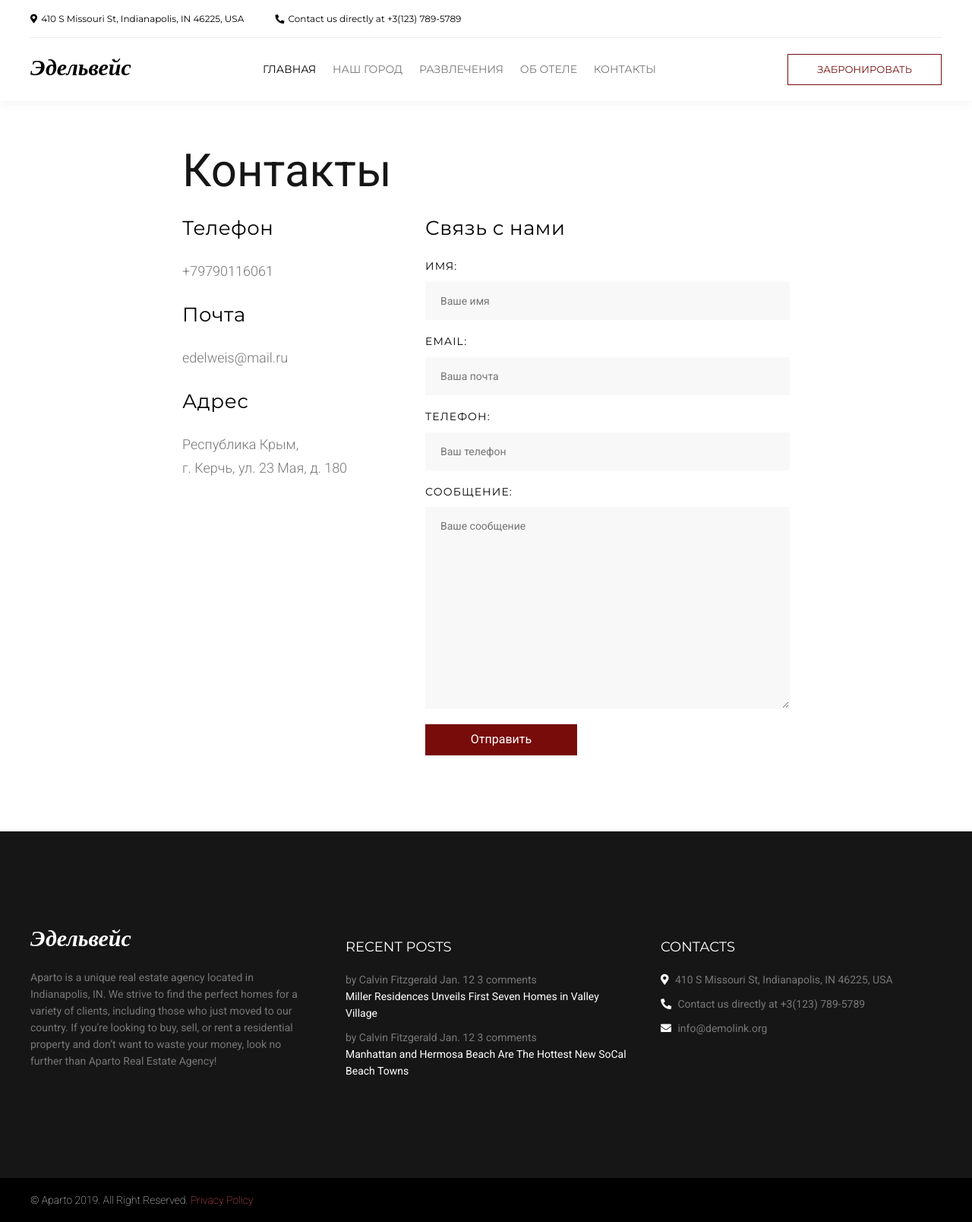
After one commit to lesly1337/edelweis, a PHP site: template web/template/contacts.html in a window 1280 px wide. The commit adds this page. Shown: the whole page at 76% size. Run offline with PHP 8.4, Linux system fonts and the light colour scheme; the template is opened without the code that fills it, so the values that code supplies are empty.

Commit message:
add contacts and article

```diff
--- /dev/null
+++ b/web/template/contacts.html
@@ -0,0 +1,147 @@
+<!DOCTYPE html>
+<html lang="en">
+<head>
+    <meta charset="UTF-8">
+    <meta name="viewport" content="width=device-width, initial-scale=1.0">
+    <meta http-equiv="X-UA-Compatible" content="ie=edge">
+    <title>Document</title>
+    <link rel="stylesheet" href="css/normalize.css">
+    <link href="https://fonts.googleapis.com/css?family=Montserrat:300,400,500,600,700,800|Roboto:100,300,400,700&amp;subset=cyrillic" rel="stylesheet">
+    <link href="https://fonts.googleapis.com/css?family=Old+Standard+TT:400i,700&amp;subset=cyrillic" rel="stylesheet">
+    <link rel="stylesheet" href="https://use.fontawesome.com/releases/v5.7.2/css/all.css" integrity="sha384-fnmOCqbTlWIlj8LyTjo7mOUStjsKC4pOpQbqyi7RrhN7udi9RwhKkMHpvLbHG9Sr" crossorigin="anonymous">
+    <link rel="stylesheet" href="css/style.css">
+</head>
+<body>
+
+    <!-- HEADER ============================================= -->
+    <section id="header">
+        <div class="wrapper">
+
+            <div class="contacts">
+                <p>
+                    <span><i class="fas fa-map-marker-alt"></i> 410 S Missouri St, Indianapolis, IN 46225, USA</span>
+                    <span><i class="fas fa-phone fa-rotate-90"></i> Contact us directly at +3(123) 789-5789</span>
+                </p>
+            </div>
+
+            <div id="top-nav">
+                <div class="logo">
+                    Эдельвейс
+                </div>
+
+                <div class="nav">
+                    <nav>
+                        <a href="#" class="active">Главная</a>
+                        <a href="#">Наш Город</a>
+                        <a href="#">Развлечения</a>
+                        <a href="#">Об отеле</a>
+                        <a href="#">Контакты</a>
+                    </nav>
+                </div>
+
+                <div class="application">
+                    <a href="#" class="red-button">Забронировать</a>
+                </div>
+            </div>
+
+        </div>
+    </section><!-- end of #header -->
+
+    <!-- BLOG =============================================== -->
+
+    <section id="contacts">
+        <div class="wrapper">
+
+            <div class="article-header">
+                <h1>Контакты</h1>
+            </div>
+
+            <div class="columns">
+                <div class="column left">
+                    <h2>Телефон</h2>
+                    <p class="phone">+79790116061</p>
+                    <h2>Почта</h2>
+                    <p class="mail">edelweis@mail.ru</p>
+                    <h2>Адрес</h2>
+                    <p class="adress">Республика Крым,<br>
+                        г. Керчь, ул. 23 Мая, д. 180</p>
+                </div>
+                <div class="column right">
+                    <h2>Связь с нами</h2>
+                    <form>
+                        <label for="input-name">Имя:</label>
+                        <input type="text" id="input-name" placeholder="Ваше имя">
+                        <label for="input-email">Email:</label>
+                        <input type="text" id="input-email" placeholder="Ваша почта">
+                        <label for="input-phone">Телефон:</label>
+                        <input type="text" id="input-phone" placeholder="Ваш телефон">
+                        <label for="textarea-message">Сообщение:</label>
+                        <textarea id="textarea-message" cols="30" rows="10" placeholder="Ваше сообщение"></textarea>
+                        <button id="form-button">Отправить</button>
+                    </form>
+                </div>
+            </div>
+
+        </div>
+    </section>
+
+    <!-- FOOTER ============================================= -->
+    <section id="footer">
+
+        <div class="wrapper">
+            <div class="left">
+                <div class="logo">
+                    Эдельвейс
+                </div>
+
+                <p>Aparto is a unique real estate agency located in Indianapolis, IN. We strive to find the perfect homes for a variety of clients, including those who just moved to our country. If you're looking to buy, sell, or rent a residential property and don’t want to waste your money, look no further than Aparto Real Estate Agency!</p>
+            </div>
+            <div class="center">
+                <h3>RECENT POSTS</h3>
+
+                <ul class="posts">
+                    <li>
+                        <p class="info">by Calvin Fitzgerald Jan. 12 3 comments</p>
+                        <p class="text white">Miller Residences Unveils First Seven Homes in Valley Village</p>
+                    </li>
+                    <li>
+                        <p class="info">by Calvin Fitzgerald Jan. 12 3 comments</p>
+                        <p class="text white">Manhattan and Hermosa Beach Are The Hottest New SoCal Beach Towns</p>
+                    </li>
+                </ul>
+
+            </div>
+            <div class="right">
+
+                <h3>CONTACTS</h3>
+
+                <ul class="contacts">
+                    <li><i class="white fas fa-map-marker-alt"></i> 410 S Missouri St, Indianapolis, IN 46225, USA</li>
+                    <li><i class="white fas fa-phone fa-rotate-90"></i> Contact us directly at +3(123) 789-5789</li>
+                    <li><i class="white fas fa-envelope"></i> info@demolink.org</li>
+                </ul>
+
+            </div>
+        </div>
+
+    </section><!-- end of #footer -->
+
+    <div id="copyright">
+        <div class="wrapper">
+            <p>&copy; Aparto 2019. All Right Reserved. <a href="#">Privacy Policy</a></p>
+        </div>
+    </div>
+
+    <div id="grey-background">
+        <div id="message">
+            <div id="close">x</div>
+            <p>Lorem, ipsum dolor sit amet consectetur adipisicing elit. Aperiam molestiae tenetur doloremque dolore atque dicta sint illo, alias blanditiis, quia aspernatur impedit, laboriosam ad quas eveniet. Temporibus voluptatibus accusamus ex.</p>
+            <p>Lorem, ipsum dolor sit amet consectetur adipisicing elit. Aperiam molestiae tenetur doloremque dolore atque dicta sint illo, alias blanditiis, quia aspernatur impedit, laboriosam ad quas eveniet. Temporibus voluptatibus accusamus ex.</p>
+        </div>
+    </div>
+
+    <script src="https://cdnjs.cloudflare.com/ajax/libs/jquery/3.3.1/jquery.min.js"></script>
+    <script src="js/script.js"></script>
+
+</body>
+</html>
--- a/web/template/css/style.css
+++ b/web/template/css/style.css
@@ -192,10 +192,6 @@ body {
     font-weight: 300;
 }
 
-#blog .read-more {
-
-}
-
 #blog .read-more a {
     border: 1px solid #780c0b;
     padding: 15px 30px;
@@ -210,6 +206,154 @@ body {
 #blog .read-more a:active {
     background-color: #780c0b;
     color: #fff;
+}
+
+/* ARTICLE ========================================= */
+
+#article h1 {
+    font-size: 60px;
+    font-weight: 400;
+    margin: 60px 0 0;
+}
+
+#article .wrapper {
+    width: 800px;
+    padding: 0 0 100px 0;
+}
+
+#article .item {
+    border-bottom: 1px solid #ccc;
+    padding: 60px 0;
+}
+
+#article .blog-content .item:last-child {
+    border-bottom: none;
+}
+
+#article .image {
+    border: 15px solid #f8f8f8;
+}
+
+#article .image img {
+    width: 100%;
+    height: auto;
+}
+
+#article .text {
+    margin: 35px 0 45px;
+}
+
+#article .intro p {
+    font-style: italic;
+}
+
+#article .intro p,
+#article .text p {
+    font-size: 18px;
+    font-family: "Roboto", Helvetica, Arial, sans-serif;
+    line-height: 1.72222;
+    color: #777;
+    font-weight: 300;
+}
+
+/* CONTACTS ========================================= */
+
+#contacts h1 {
+    font-size: 60px;
+    font-weight: 400;
+    margin: 60px 0 0;
+    color: #161616;
+}
+
+#contacts .wrapper {
+    width: 800px;
+    padding: 0 0 100px 0;
+}
+
+#contacts .columns {
+    display: flex;
+}
+
+#contacts .left {
+    width: 40%;
+}
+
+#contacts .right {
+    width: 60%;
+}
+
+
+
+#contacts h2 {
+    font-size: 26px;
+    line-height: 1.53846;
+    font-family: "Montserrat", "Times New Roman", Times, serif;
+    font-weight: 400;
+    color: #000;
+    letter-spacing: .02em;
+}
+
+#contacts p {
+    line-height: 1.72222;
+    color: #777;
+    font-weight: 300;
+    font-family: "Roboto", Helvetica, Arial, sans-serif;
+    font-size: 18px;
+}
+
+#contacts form {
+    display: flex;
+    flex-direction: column;
+}
+
+#contacts label {
+    font-family: "Montserrat", Helvetica, Arial, sans-serif;
+    font-size: 14px;
+    line-height: 1.2;
+    color: #000;
+    text-transform: uppercase;
+    letter-spacing: .08em;
+    width: 100%;
+    cursor: pointer;
+    padding: 20px 0px 12px;
+}
+
+#contacts label:first-child {
+    padding-top: 0;
+}
+
+#contacts input,
+#contacts textarea {
+    padding: 12px 19px;
+    font-size: 14px;
+    font-weight: 400;
+    line-height: 24px;
+    color: #777;
+    background-color: #f8f8f8;
+    border: 1px solid #f8f8f8;
+    outline: none;
+    transition: background-color .3s;
+}
+
+#contacts input:focus,
+#contacts textarea:focus {
+    background-color: #fff
+}
+
+#form-button {
+    width: 200px;
+    background-color: #780c0b;
+    border: none;
+    padding: 11px 0;
+    color: #fff;
+    cursor: pointer;
+    transition: background-color .3s;
+    margin-top: 20px;
+}
+
+#form-button:hover,
+#form-button:active {
+    background-color: #161616;
 }
 
 /* SLIDER ======================================= */
```
Also changed, not shown: web/template/article.html (added, +151 -0 lines).
